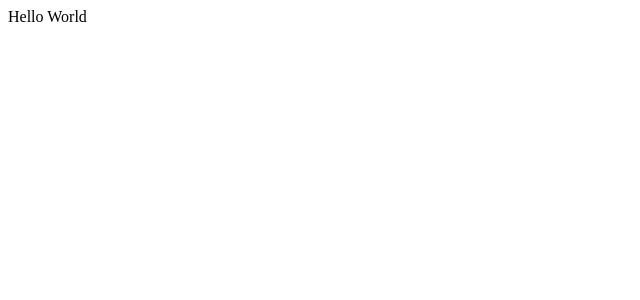
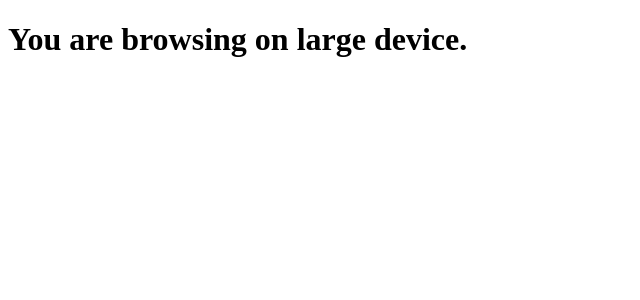
Before and after one commit to thdihan/react-practice, a React (Vite) app: page / in a window 1280 px wide. Shown: the top 300 px of the page, without its empty margins (0-640 px from the left). Built offline with nearby package versions, Linux system fonts and the light colour scheme.

Commit message:
Branch 24 done

```diff
--- a/src/App.jsx
+++ b/src/App.jsx
@@ -1,3 +1,9 @@
+import LayoutComponent from "./components/LayoutComponentThree";
+
 export default function App() {
-    return <div className="app">Hello World</div>;
+    return (
+        <div className="app">
+            <LayoutComponent />
+        </div>
+    );
 }
--- /dev/null
+++ b/src/components/LayoutComponentThree.jsx
@@ -0,0 +1,12 @@
+import useWindowWidth from "../hooks/useWindowWidth";
+
+export default function LayoutComponent() {
+    const onSmallScreen = useWindowWidth(600);
+    return (
+        <div className={onSmallScreen ? "small" : "large"}>
+            <h1>
+                You are browsing on {onSmallScreen ? "small" : "large"} device.
+            </h1>
+        </div>
+    );
+}
--- /dev/null
+++ b/src/hooks/useWindowWidth.jsx
@@ -0,0 +1,24 @@
+import { useCallback, useEffect, useState } from "react";
+
+// custom hook
+const useWindowWidth = (screenSize) => {
+    const [onSmallScreen, setOnSmallScreen] = useState(false);
+
+    // two solution , useCallback() or move the function to useEffect()
+    const checkScreenSize = useCallback(() => {
+        setOnSmallScreen(window.innerWidth < screenSize);
+    }, [screenSize]);
+
+    useEffect(() => {
+        // const checkScreenSize = () => {
+        //     setOnSmallScreen(window.innerWidth < screenSize);
+        // };
+        // checkScreenSize();
+        checkScreenSize();
+        window.addEventListener("resize", checkScreenSize);
+        return () => window.removeEventListener("resize", checkScreenSize);
+    }, [checkScreenSize]);
+    return onSmallScreen;
+};
+
+export default useWindowWidth;
```
Also changed, not shown: src/components/LayoutComponent.jsx (added, +22 -0 lines), src/components/LayoutComponentTwo.jsx (added, +20 -0 lines).
